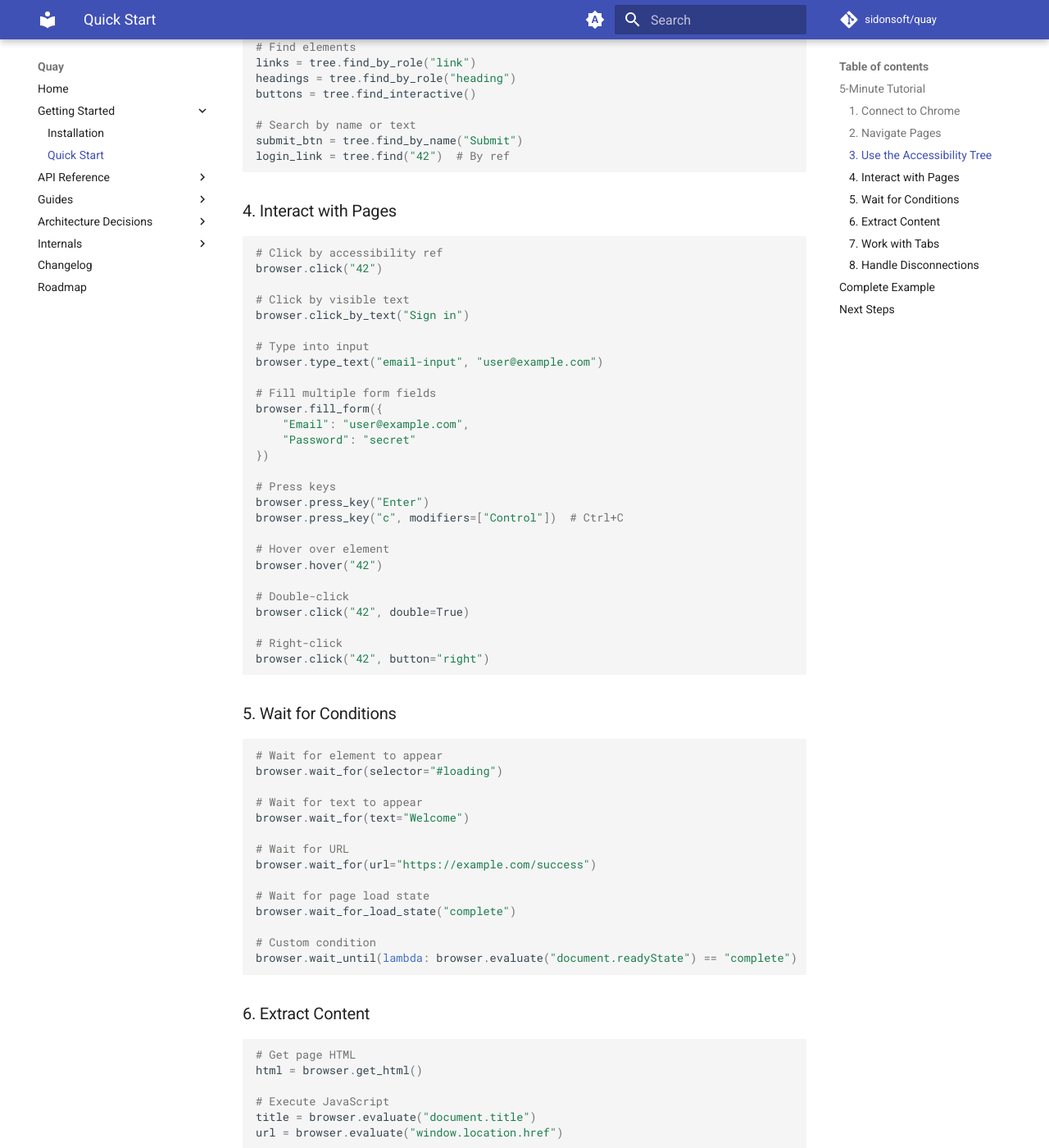
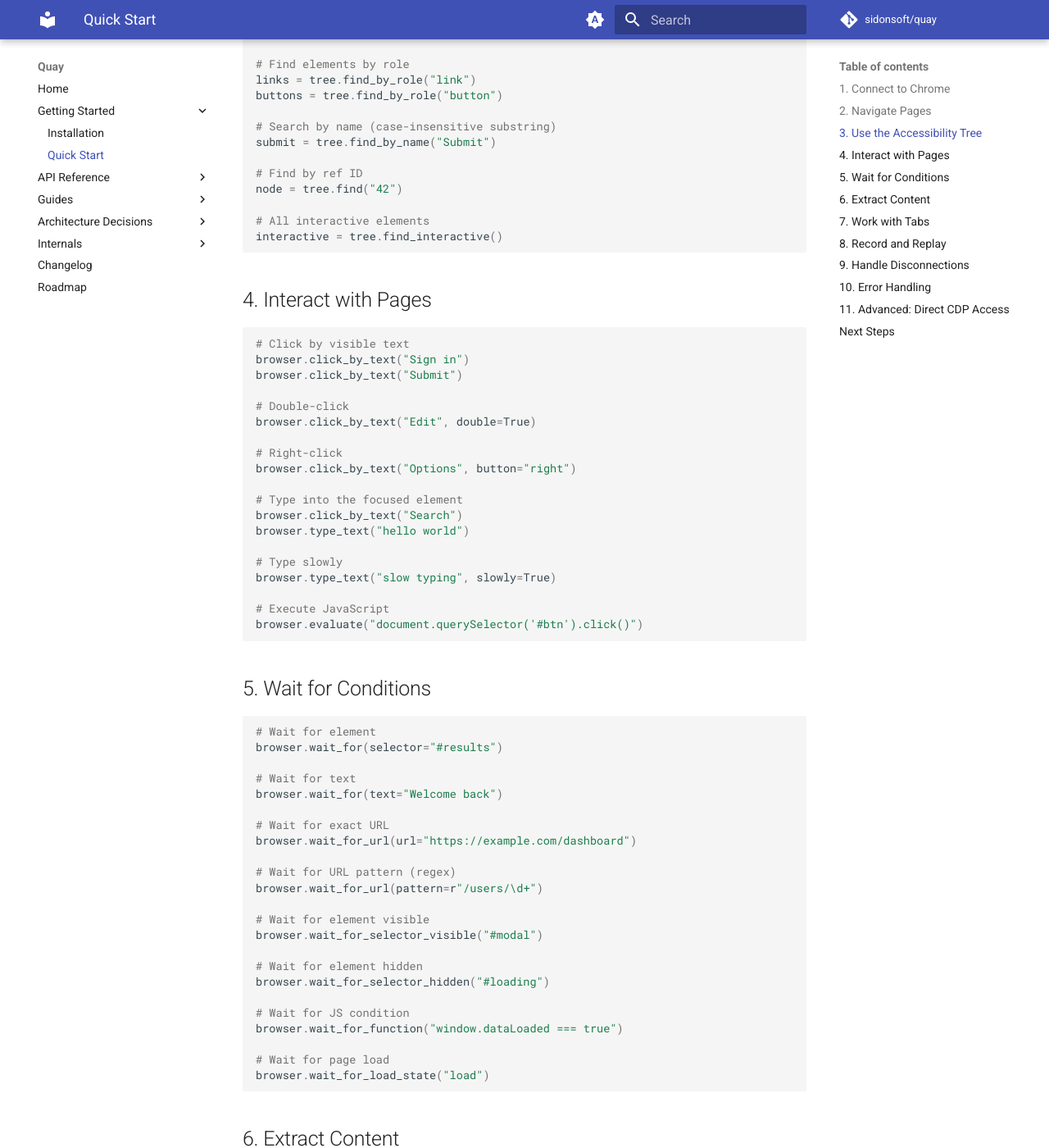
Before and after one commit to sidonsoft/quay, an MkDocs documentation site: the page built from docs/quickstart.md, in a window 1280 px wide and 1400 px high, scrolled down 761 px. Shown: the whole window at 82% size. Built offline with MkDocs 1.6.1 and Material for MkDocs 9.7.7, drawn with Linux system fonts in a browser that asks for light colours; comment, search, counter and statistics services are not loaded; some of the changed text lies outside the part shown.

Commit message:
docs: add warnings and fix misleading docs
- Add 'Planned — Not Yet Implemented' banner to cookies.md
- Add 'Planned — Not Yet Implemented' banner to network.md
- Add 'Known Issues' note to recording.md
- Add 'Basic Implementation' note to visual-regression.md
- Rewrite TESTING_STRATEGY.md with correct test count (105)
- Rewrite quickstart.md with accurate API examples

````diff
--- a/docs/quickstart.md
+++ b/docs/quickstart.md
@@ -1,8 +1,6 @@
 # Quick Start
 
-## 5-Minute Tutorial
-
-### 1. Connect to Chrome
+## 1. Connect to Chrome
 
 ```python
 from quay import Browser
@@ -10,187 +8,197 @@ from quay import Browser
 browser = Browser()
 ```
 
-### 2. Navigate Pages
+Chrome must be running with `--remote-debugging-port=9222`. See [Installation](installation.md).
+
+## 2. Navigate Pages
 
 ```python
-# Open a new tab
+# Open a new tab and navigate
 tab = browser.new_tab("https://example.com")
 
 # Navigate current tab
 browser.navigate("https://github.com")
 
+# Or use goto (creates tab + navigates + waits)
+tab = browser.goto("https://example.com")
+
 # Wait for page load
-browser.wait_for_load_state("complete")
+browser.wait_for_load_state("load")
 ```
 
-### 3. Use the Accessibility Tree
+## 3. Use the Accessibility Tree
 
 ```python
-# Get the accessibility tree
 tree = browser.accessibility_tree()
-
-# Print tree structure
 print(tree.to_tree_str())
 
-# Find elements
+# Find elements by role
 links = tree.find_by_role("link")
-headings = tree.find_by_role("heading")
-buttons = tree.find_interactive()
+buttons = tree.find_by_role("button")
 
-# Search by name or text
-submit_btn = tree.find_by_name("Submit")
-login_link = tree.find("42")  # By ref
+# Search by name (case-insensitive substring)
+submit = tree.find_by_name("Submit")
+
+# Find by ref ID
+node = tree.find("42")
+
+# All interactive elements
+interactive = tree.find_interactive()
 ```
 
-### 4. Interact with Pages
+## 4. Interact with Pages
 
 ```python
-# Click by accessibility ref
-browser.click("42")
-
 # Click by visible text
 browser.click_by_text("Sign in")
-
-# Type into input
-browser.type_text("email-input", "user@example.com")
-
-# Fill multiple form fields
-browser.fill_form({
-    "Email": "user@example.com",
-    "Password": "secret"
-})
-
-# Press keys
-browser.press_key("Enter")
-browser.press_key("c", modifiers=["Control"])  # Ctrl+C
-
-# Hover over element
-browser.hover("42")
+browser.click_by_text("Submit")
 
 # Double-click
-browser.click("42", double=True)
+browser.click_by_text("Edit", double=True)
 
 # Right-click
-browser.click("42", button="right")
+browser.click_by_text("Options", button="right")
+
+# Type into the focused element
+browser.click_by_text("Search")
+browser.type_text("hello world")
+
+# Type slowly
+browser.type_text("slow typing", slowly=True)
+
+# Execute JavaScript
+browser.evaluate("document.querySelector('#btn').click()")
 ```
 
-### 5. Wait for Conditions
+## 5. Wait for Conditions
 
 ```python
-# Wait for element to appear
-browser.wait_for(selector="#loading")
+# Wait for element
+browser.wait_for(selector="#results")
 
-# Wait for text to appear
-browser.wait_for(text="Welcome")
+# Wait for text
+browser.wait_for(text="Welcome back")
 
-# Wait for URL
-browser.wait_for(url="https://example.com/success")
+# Wait for exact URL
+browser.wait_for_url(url="https://example.com/dashboard")
 
-# Wait for page load state
-browser.wait_for_load_state("complete")
+# Wait for URL pattern (regex)
+browser.wait_for_url(pattern=r"/users/\d+")
 
-# Custom condition
-browser.wait_until(lambda: browser.evaluate("document.readyState") == "complete")
+# Wait for element visible
+browser.wait_for_selector_visible("#modal")
+
+# Wait for element hidden
+browser.wait_for_selector_hidden("#loading")
+
+# Wait for JS condition
+browser.wait_for_function("window.dataLoaded === true")
+
+# Wait for page load
+browser.wait_for_load_state("load")
 ```
 
-### 6. Extract Content
+## 6. Extract Content
 
 ```python
-# Get page HTML
+# Page HTML
 html = browser.get_html()
 
-# Execute JavaScript
+# JavaScript results
 title = browser.evaluate("document.title")
 url = browser.evaluate("window.location.href")
 
-# Take screenshot
+# Screenshot
 browser.screenshot("/tmp/page.png")
-
-# Get cookies
-cookies = browser.get_cookies()
-
-# Set cookies
-browser.set_cookies([{"name": "session", "value": "abc123"}])
+browser.screenshot("/tmp/full.png", full_page=True)
 ```
 
-### 7. Work with Tabs
+## 7. Work with Tabs
 
 ```python
-# List all tabs
+# List tabs
 tabs = browser.list_tabs()
 
-# Open new tab
+# New tab
 new_tab = browser.new_tab("https://github.com")
 
-# Switch tabs
-browser.activate_tab(tabs[0])
+# Switch tabs (returns previous)
+previous = browser.switch_to_tab(new_tab)
+browser.switch_to_tab(previous)
+
+# Temporary tab (auto-closes)
+with browser.temp_tab("https://example.com") as tab:
+    tree = browser.accessibility_tree()
 
 # Close tab
 browser.close_tab(new_tab)
 ```
 
-### 8. Handle Disconnections
-
-Quay automatically reconnects when the WebSocket connection drops:
+## 8. Record and Replay
 
 ```python
-# Automatic reconnection (default)
+browser.start_recording()
+
+browser.goto("https://example.com")
+browser.click_by_text("Login")
+browser.type_text("user@example.com")
+
+path = browser.stop_recording()
+browser.playback(path, speed=2.0, verify=True)
+```
+
+## 9. Handle Disconnections
+
+```python
+# Default: auto-reconnect enabled
 browser = Browser()
 
-# Customize reconnection
+# Customize
 browser = Browser(
     reconnect=True,
     reconnect_max_retries=5,
-    reconnect_backoff=0.5,  # seconds
+    reconnect_backoff=0.5,
+    reconnect_callback=lambda msg: print(f"Reconnection: {msg}"),
 )
 
-# Get connection status
+# Check connection
 if browser.is_connected():
-    print("Connected")
+    print("Ready")
 ```
 
-## Complete Example
+## 10. Error Handling
 
 ```python
-from quay import Browser
+from quay.errors import BrowserError, ConnectionError, TimeoutError
 
-# Connect and navigate
-browser = Browser()
-browser.new_tab("https://example.com")
+try:
+    browser.goto("https://example.com")
+except ConnectionError as e:
+    print(f"Connection failed: {e}")
+    print(f"Details: {e.context}")  # Dict with url, tab_id, etc.
+except TimeoutError as e:
+    print(f"Operation timed out after {e.timeout}s")
+except BrowserError as e:
+    print(f"Browser error: {e}")
+```
 
-# Get accessibility tree
-tree = browser.accessibility_tree()
-print(tree.to_tree_str())
+## 11. Advanced: Direct CDP Access
 
-# Find and click a link
-login_link = tree.find_by_name("Login")[0]
-browser.click(login_link.ref)
+```python
+# Send raw CDP commands
+result = browser.send_cdp(
+    "Page.navigate",
+    {"url": "https://example.com"}
+)
 
-# Wait for page
-browser.wait_for(text="Sign In")
-
-# Fill login form
-browser.fill_form({
-    "Username": "myuser",
-    "Password": "mypassword"
-})
-
-# Submit
-browser.press_key("Enter")
-
-# Wait for redirect
-browser.wait_for(url="dashboard")
-
-# Take screenshot
-browser.screenshot("/tmp/dashboard.png")
-
-# Close
-browser.close()
+# Low-level connection access
+conn = await browser._get_connection(tab)
+await conn.send("Runtime.evaluate", {"expression": "1 + 1"})
 ```
 
 ## Next Steps
 
-- [Wait Conditions](guides/wait-conditions.md)
-- [Cookies](guides/cookies.md)
-- [Network Interception](guides/network.md)
-- [API Reference](api/browser.md)
+- [API Reference](api/browser.md) — Full method documentation
+- [Accessibility Tree](guides/accessibility.md) — Deep dive on AXNode
+- [Wait Conditions](guides/wait-conditions.md) — All wait methods
+- [Recording](guides/recording.md) — Session recording details
````
Also changed, not shown: docs/guides/cookies.md (+4 -0 lines), docs/guides/network.md (+4 -0 lines), docs/guides/recording.md (+4 -0 lines), docs/guides/visual-regression.md (+4 -0 lines), docs/internals/TESTING_STRATEGY.md (+49 -27 lines).
